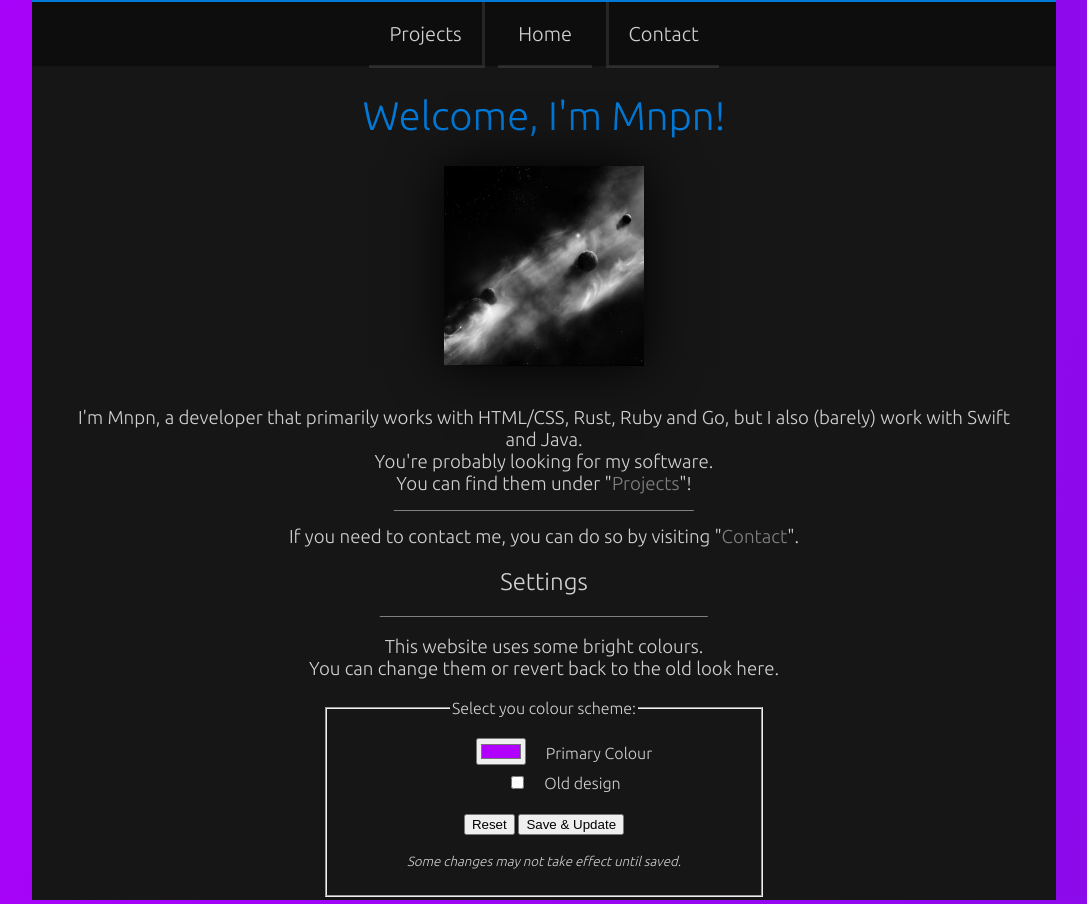
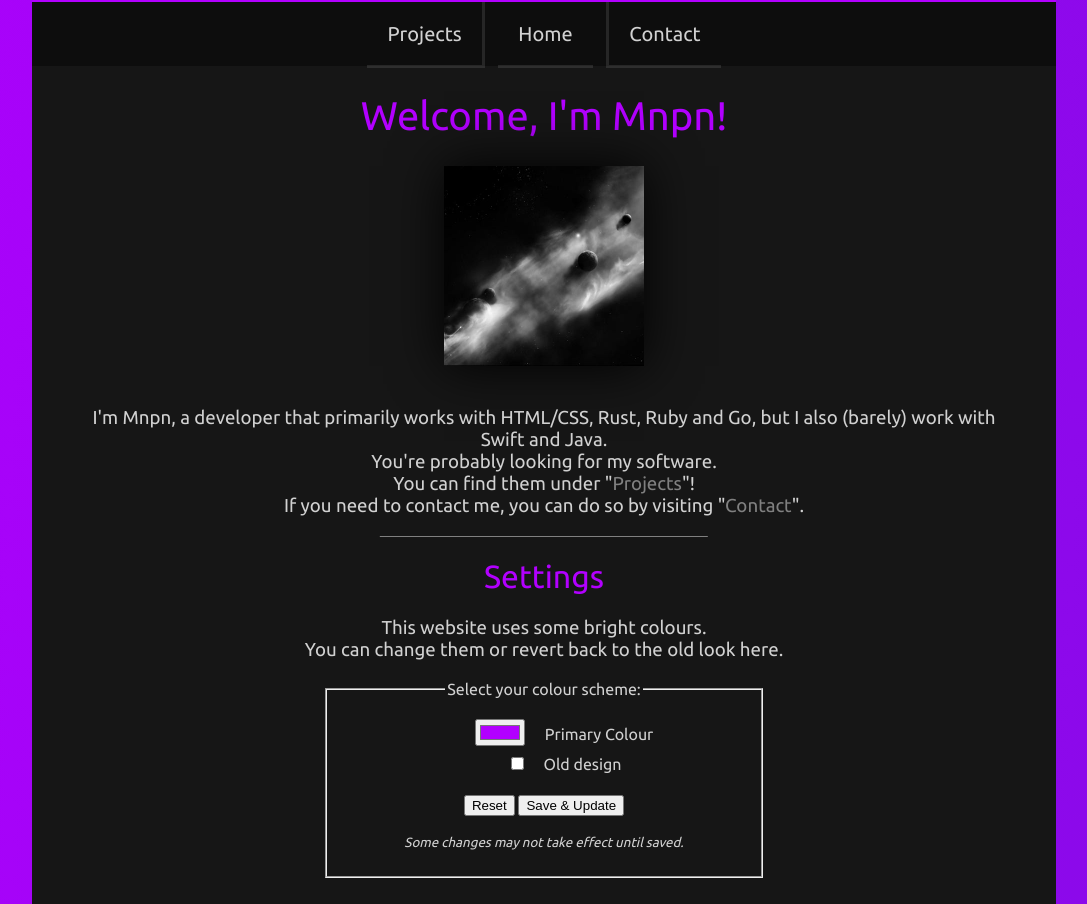
Before and after one commit to Mnpn/mnpn.github.io, a Jekyll site: the page built from index.html, in a window 1280 px wide. Shown: the whole page, without its empty margins (96-1183 px from the left). Built offline with Jekyll 4.4.1, drawn with Linux system fonts in a browser that asks for light colours.

Commit message:
Minor fixes. Chrome being a pessimist forces me to make the Firefox experience slightly worse >:(

```diff
--- a/_config.yml
+++ b/_config.yml
@@ -19,7 +19,7 @@
 description: >- # this means to ignore newlines until "baseurl:"
   Mnpn's website containing software and other projects.
 baseurl: "" # the subpath of your site, e.g. /blog
-url: "https://mnpn.TBA" # the base hostname & protocol for your site, e.g. http://example.com
+url: "https://mnpn.me" # the base hostname & protocol for your site, e.g. http://example.com
 twitter_username: Mnpn03
 github_username: Mnpn03
 repository: Mnpn03/Website
--- a/_layouts/default.html
+++ b/_layouts/default.html
@@ -7,7 +7,7 @@
 		<meta charset="utf-8" />
 		<meta name="viewport" content="width=device-width, initial-scale=1">
 		<link rel="icon" href="/assets/icon.png" />
-		<link async href="https://fonts.googleapis.com/css?family=Ubuntu:300" rel="stylesheet">
+		<link async href="https://fonts.googleapis.com/css?family=Ubuntu:400" rel="stylesheet">
 
 		<meta name="description" content="{{ site.description }}">
 		<meta property="og:image" content="/assets/icon.png" />
--- a/index.html
+++ b/index.html
@@ -14,13 +14,12 @@
 	<br />
 	You can find them under "<a href="/projects">Projects</a>"!
 	<br />
-	<div class="short"><hr /></div>
 	If you need to contact me, you can do so by visiting "<a href="/contact">Contact</a>".
 </h3>
 
+<div class="short"><hr /></div>
 
-<h2>Settings</h2>
-<div class="short"><hr /></div>
+<h1>Settings</h1>
 <h3><noscript>This feature requires JavaScript!</noscript></h3>
 <div class="settings">
 	<h3>
@@ -29,7 +28,7 @@
 	</h3>
 
 	<fieldset>
-		<legend>Select you colour scheme:</legend>
+		<legend>Select your colour scheme:</legend>
 		<form id="colours">
 			<ul>
 				<li><input type="color" id="primary" value="{{ site.primary }}" />Primary Colour</li>
@@ -41,6 +40,10 @@
 		</form>
 	</fieldset>
 </div>
+
+<!-- This apparently fixes a bug, which is great because
+	I cba to do the proper CSS to fix this when I'm sick. -->
+<style> .page { padding-bottom: 1px; } </style>
 
 <script>
 let primary = document.getElementById("primary");
--- a/settings.js
+++ b/settings.js
@@ -12,6 +12,6 @@
 }
 
 window.onload = function() {
-	{ let value = localStorage.getItem("primary"); if (value != null) { setPrimary(value); } else { setPrimary("#0079d8"); }}
+	{ let value = localStorage.getItem("primary"); if (value != null) { setPrimary(value); } else { setPrimary("#b200ff"); }}
 	{ let value = localStorage.getItem("style"); if (value != null) { if (value == "true") { addCss(".page", "width", "100%"); } }}
 };
```
Also changed, not shown: projects.html (line endings or trailing spaces).
